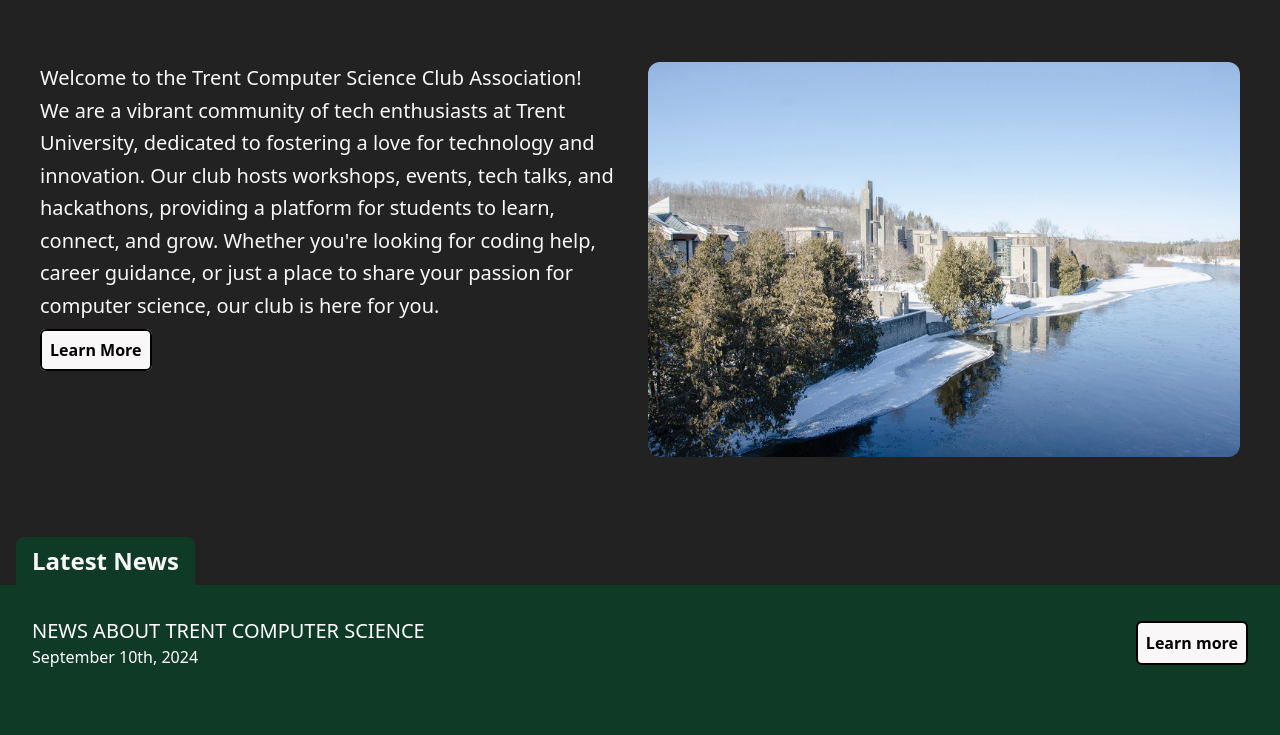
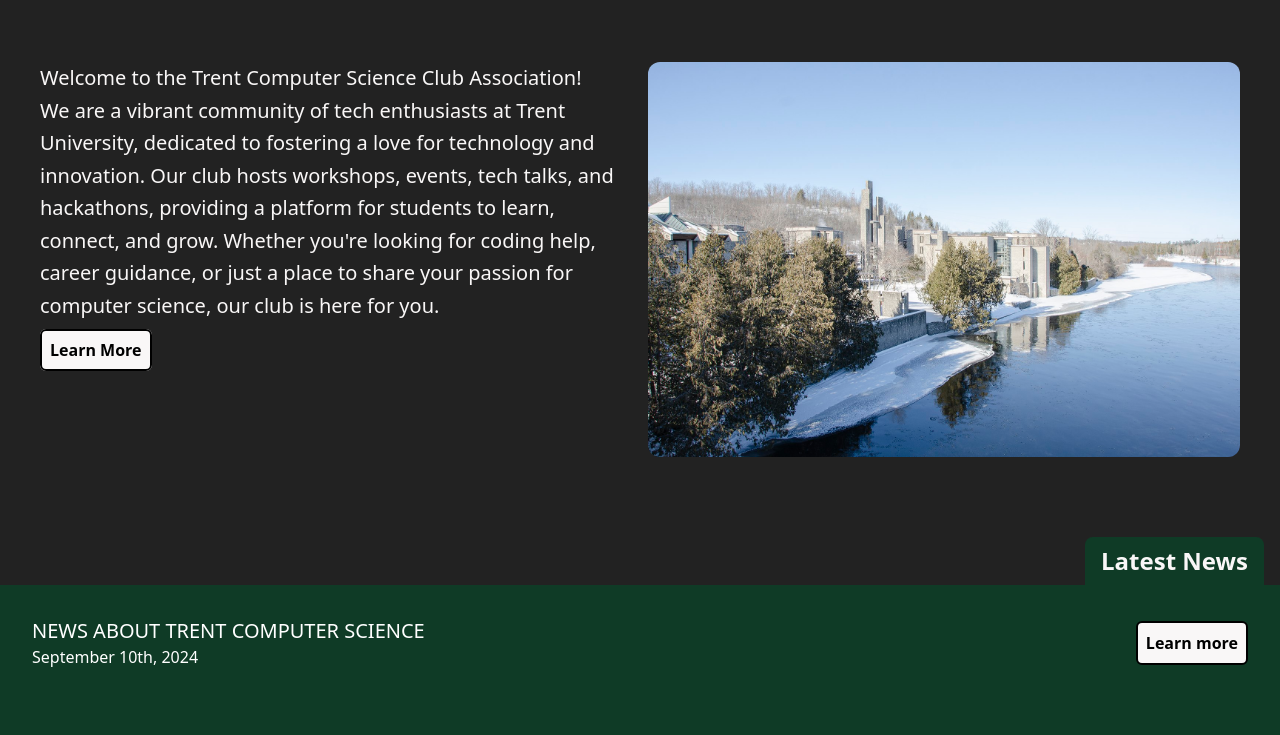
Before and after one commit to Trent-Computer-Science-Club-Association/ClubWebsite, a Next.js app: page / in a window 1280 px wide. Shown: the part 642-1377 px from the top of the page. Built offline with nearby package versions, Linux system fonts and the light colour scheme.

Commit message:
Fix(SectionHeader): Set Alignment via scss

```diff
--- a/layouts/SectionHeader.tsx
+++ b/layouts/SectionHeader.tsx
@@ -2,8 +2,9 @@ import React from 'react';
 import styles from '../styles/layouts/SectionHeader.module.scss';
 
 const SectionLocation = {
-  RIGHT_ALIGNED: 'justify-end',
-  LEFT_ALIGNED: 'justify-start',
+  RIGHT_ALIGNED: styles.rightAligned,
+  LEFT_ALIGNED: styles.leftAligned,
+  MIDDLE_ALIGNED: styles.middleAligned,
 } as const;
 
 const SectionHeaderStyle = {
--- a/styles/layouts/SectionHeader.module.scss
+++ b/styles/layouts/SectionHeader.module.scss
@@ -28,3 +28,14 @@
     @apply bg-color-1;
   }
 }
+
+.rightAligned {
+  @apply justify-end;
+}
+
+.leftAligned {
+  @apply justify-start;
+}
+
+.middleAligned {
+  @apply justify-center; }
```
